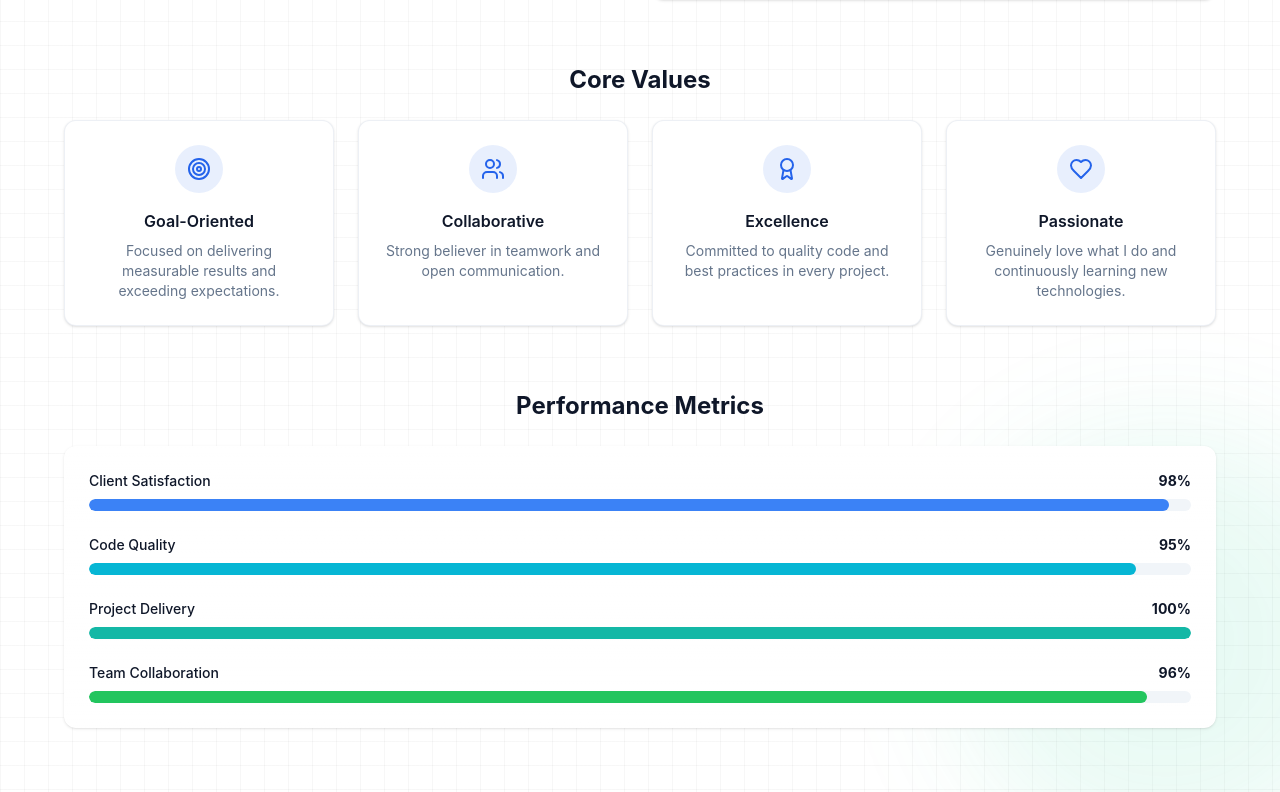
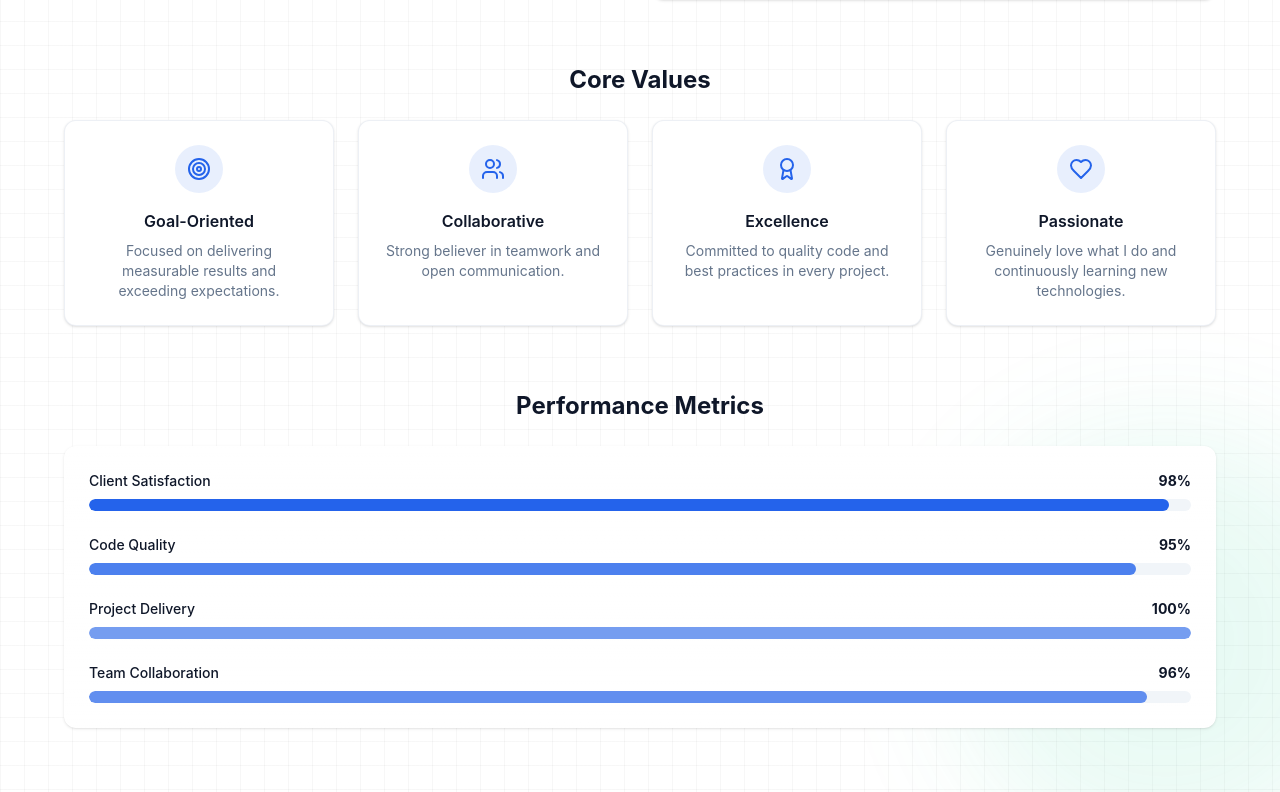
Before and after one commit to KodniDiyana/Portfolio, a React (Vite) app: page /about in a window 1280 px wide. Shown: the part 1227-2019 px from the top of the page. Built offline with nearby package versions, Linux system fonts and the light colour scheme.

Commit message:
fix(about): use theme colors for performance metrics bars

```diff
--- a/src/pages/About.tsx
+++ b/src/pages/About.tsx
@@ -48,10 +48,10 @@ const values = [
 ];
 
 const metrics = [
-  { label: 'Client Satisfaction', value: 98, color: 'bg-blue-500' },
-  { label: 'Code Quality', value: 95, color: 'bg-cyan-500' },
-  { label: 'Project Delivery', value: 100, color: 'bg-teal-500' },
-  { label: 'Team Collaboration', value: 96, color: 'bg-green-500' },
+  { label: 'Client Satisfaction', value: 98, color: 'bg-primary' },
+  { label: 'Code Quality', value: 95, color: 'bg-primary/80' },
+  { label: 'Project Delivery', value: 100, color: 'bg-primary/60' },
+  { label: 'Team Collaboration', value: 96, color: 'bg-primary/70' },
 ];
 
 /* ───────────── NEW: Skills data ───────────── */
```
